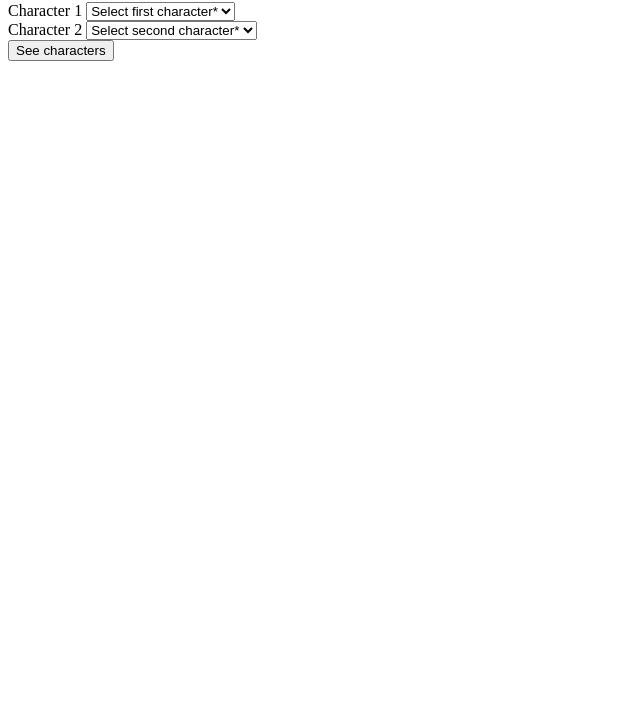
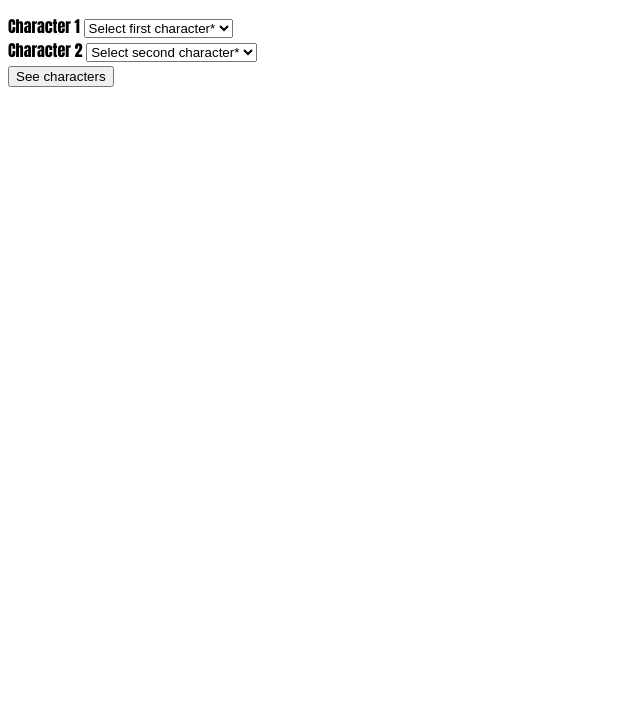
Before and after one commit to blancaley/star-wars-characters, a website built with webpack: page src/index.html in a window 1280 px wide. Shown: the part 78-800 px from the top of the page, without its empty margins (0-640 px from the left). Built offline with Linux system fonts and the light colour scheme; no server answers.

Commit message:
Install SASS

```diff
--- a/package.json
+++ b/package.json
@@ -22,6 +22,7 @@
     "webpack-cli": "^4.9.2"
   },
   "dependencies": {
-    "axios": "^0.26.1"
+    "axios": "^0.26.1",
+    "sass": "^1.49.9"
   }
 }
--- a/src/index.html
+++ b/src/index.html
@@ -5,11 +5,12 @@
   <meta http-equiv="X-UA-Compatible" content="IE=edge">
   <meta name="viewport" content="width=device-width, initial-scale=1.0">
   <title>Star Wars Trivia</title>
+  <link rel="stylesheet" href="style.css">
 </head>
 <body>
   <main>
     <h1>Star Wars Trivia</h1>
-    <form>
+    <form id="createCharactersForm">
       <div>
         <label for="mainCharacter">Character 1</label>
         <select name="mainCharacter" id="mainCharacter" required>
--- /dev/null
+++ b/src/style.scss
@@ -0,0 +1,3 @@
+body {
+  font-family: Impact, Haettenschweiler, 'Arial Narrow Bold', sans-serif;
+}
```
Also changed, not shown: assets/icons/icons8-woman's-hair-50.png (added), dist/main.js, src/style.css (added), 2 other files.
